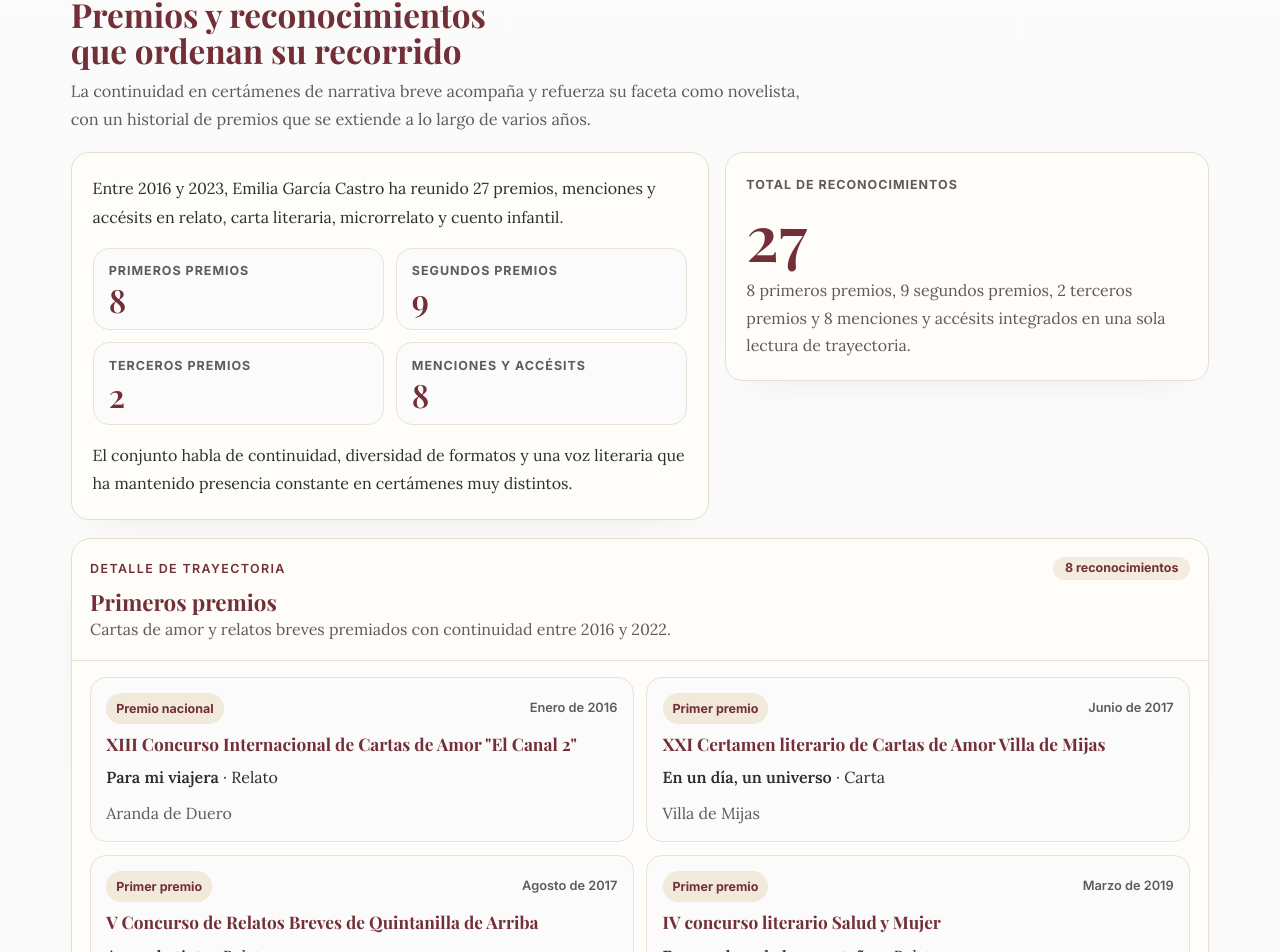
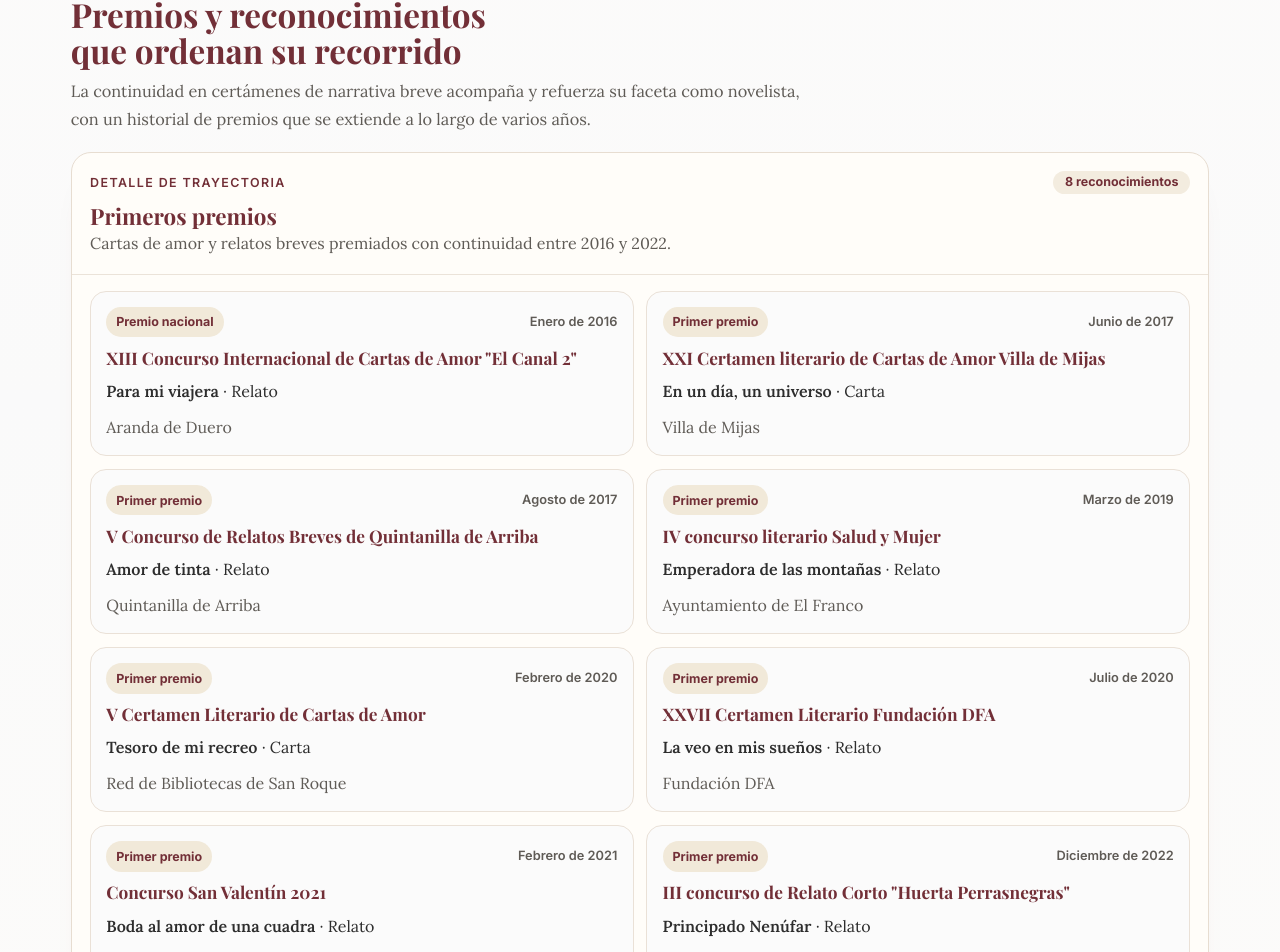
Before and after one commit to Ju114/emybarraca, a Next.js app: page /sobre-emy in a window 1280 px wide. Shown: the part 1546-2498 px from the top of the page. Built offline with nearby package versions, Linux system fonts and the light colour scheme.

Commit message:
update_10

```diff
--- a/app/sobre-emy/page.module.css
+++ b/app/sobre-emy/page.module.css
@@ -112,8 +112,7 @@
   line-height: 1.75;
 }
 
-.authorGrid,
-.recognitionIntro {
+.authorGrid {
   display: grid;
   gap: 1rem;
   grid-template-columns: minmax(0, 1.25fr) minmax(300px, 0.95fr);
@@ -121,7 +120,6 @@
 }
 
 .narrativeCard,
-.recognitionLeadCard,
 .snapshotCard,
 .momentCard {
   display: grid;
@@ -129,7 +127,6 @@
 }
 
 .narrativeCard p,
-.recognitionLeadCard p,
 .closingText,
 .momentText {
   line-height: 1.8;
@@ -177,68 +174,6 @@
   margin: 0;
   color: var(--color-text);
   line-height: 1.6;
-}
-
-.totalRecognitionCard {
-  display: grid;
-  gap: 0.65rem;
-  align-content: start;
-}
-
-.totalRecognitionLabel {
-  color: var(--color-text-muted);
-  font-family: var(--font-ui);
-  font-size: 0.78rem;
-  font-weight: 700;
-  letter-spacing: 0.08em;
-  text-transform: uppercase;
-}
-
-.totalRecognitionValue {
-  margin: 0;
-  color: var(--color-primary);
-  font-family: var(--font-heading);
-  font-size: clamp(2.8rem, 6vw, 4rem);
-  line-height: 0.95;
-}
-
-.totalRecognitionText {
-  color: var(--color-text-muted);
-  line-height: 1.72;
-}
-
-.recognitionStats {
-  display: grid;
-  gap: 0.75rem;
-  grid-template-columns: repeat(2, minmax(0, 1fr));
-  margin: 0;
-}
-
-.recognitionStats div {
-  display: grid;
-  gap: 0.3rem;
-  border: 1px solid color-mix(in srgb, var(--color-border) 86%, white);
-  border-radius: 16px;
-  background: color-mix(in srgb, var(--color-bg) 74%, white);
-  padding: 0.85rem 0.95rem;
-}
-
-.recognitionStats dt {
-  color: var(--color-text-muted);
-  font-family: var(--font-ui);
-  font-size: 0.78rem;
-  font-weight: 700;
-  letter-spacing: 0.08em;
-  line-height: 1.45;
-  text-transform: uppercase;
-}
-
-.recognitionStats dd {
-  margin: 0;
-  color: var(--color-primary);
-  font-family: var(--font-heading);
-  font-size: 2rem;
-  line-height: 0.95;
 }
 
 .accordionList {
@@ -388,8 +323,7 @@
 
 @media (max-width: 1100px) {
   .hero,
-  .authorGrid,
-  .recognitionIntro {
+  .authorGrid {
     grid-template-columns: 1fr;
   }
 
@@ -448,10 +382,6 @@
     grid-template-columns: 1fr;
   }
 
-  .recognitionStats {
-    grid-template-columns: 1fr;
-  }
-
   .heroActions :global(.btn),
   .closingActions :global(.btn),
   .momentCard :global(.btn) {
--- a/app/sobre-emy/page.tsx
+++ b/app/sobre-emy/page.tsx
@@ -284,17 +284,6 @@ const recognitionGroups: RecognitionGroup[] = [
   },
 ];
 
-const recognitionCount = recognitionGroups.reduce(
-  (total, group) => total + group.items.length,
-  0,
-);
-
-const recognitionSummary = recognitionGroups.map((group) => ({
-  id: group.id,
-  title: group.title,
-  count: group.items.length,
-}));
-
 export const metadata: Metadata = buildMetadata({
   title: "Sobre Emy",
   description:
@@ -407,36 +396,6 @@ export default function AboutPage() {
           </p>
         </div>
 
-        <div className={styles.recognitionIntro}>
-          <article className={`card ${styles.recognitionLeadCard}`}>
-            <p>
-              Entre 2016 y 2023, Emilia García Castro ha reunido {recognitionCount} premios,
-              menciones y accésits en relato, carta literaria, microrrelato y cuento infantil.
-            </p>
-            <dl className={styles.recognitionStats} aria-label="Resumen de premios y reconocimientos">
-              {recognitionSummary.map((group) => (
-                <div key={group.id}>
-                  <dt>{group.title}</dt>
-                  <dd>{group.count}</dd>
-                </div>
-              ))}
-            </dl>
-            <p>
-              El conjunto habla de continuidad, diversidad de formatos y una voz literaria que
-              ha mantenido presencia constante en certámenes muy distintos.
-            </p>
-          </article>
-
-          <article className={`card ${styles.totalRecognitionCard}`}>
-            <p className={styles.totalRecognitionLabel}>Total de reconocimientos</p>
-            <p className={styles.totalRecognitionValue}>{recognitionCount}</p>
-            <p className={styles.totalRecognitionText}>
-              8 primeros premios, 9 segundos premios, 2 terceros premios y 8 menciones y
-              accésits integrados en una sola lectura de trayectoria.
-            </p>
-          </article>
-        </div>
-
         <div className={styles.accordionList}>
           {recognitionGroups.map((group, index) => (
             <details key={group.id} className={styles.accordion} open={index === 0}>
```
